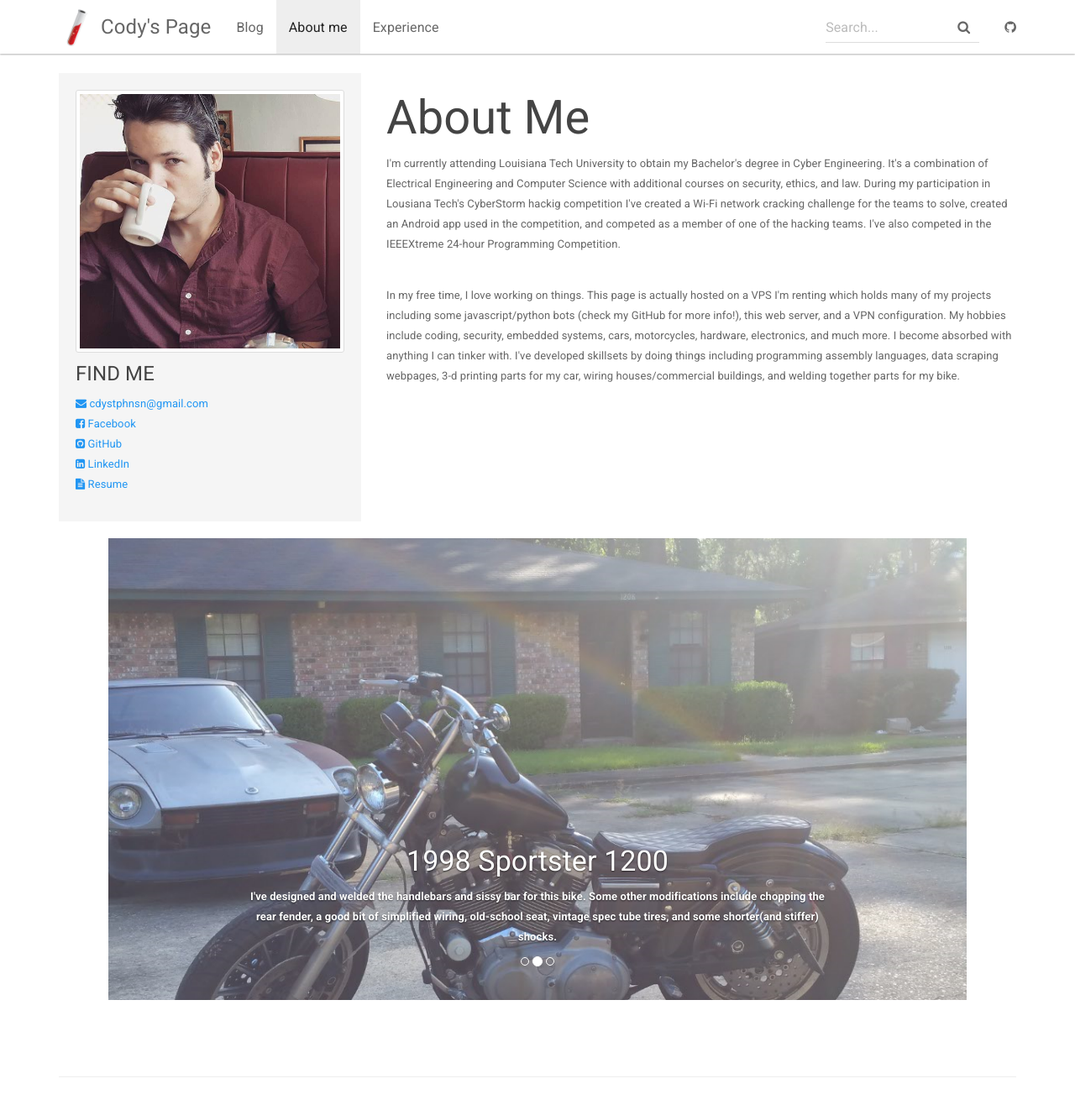
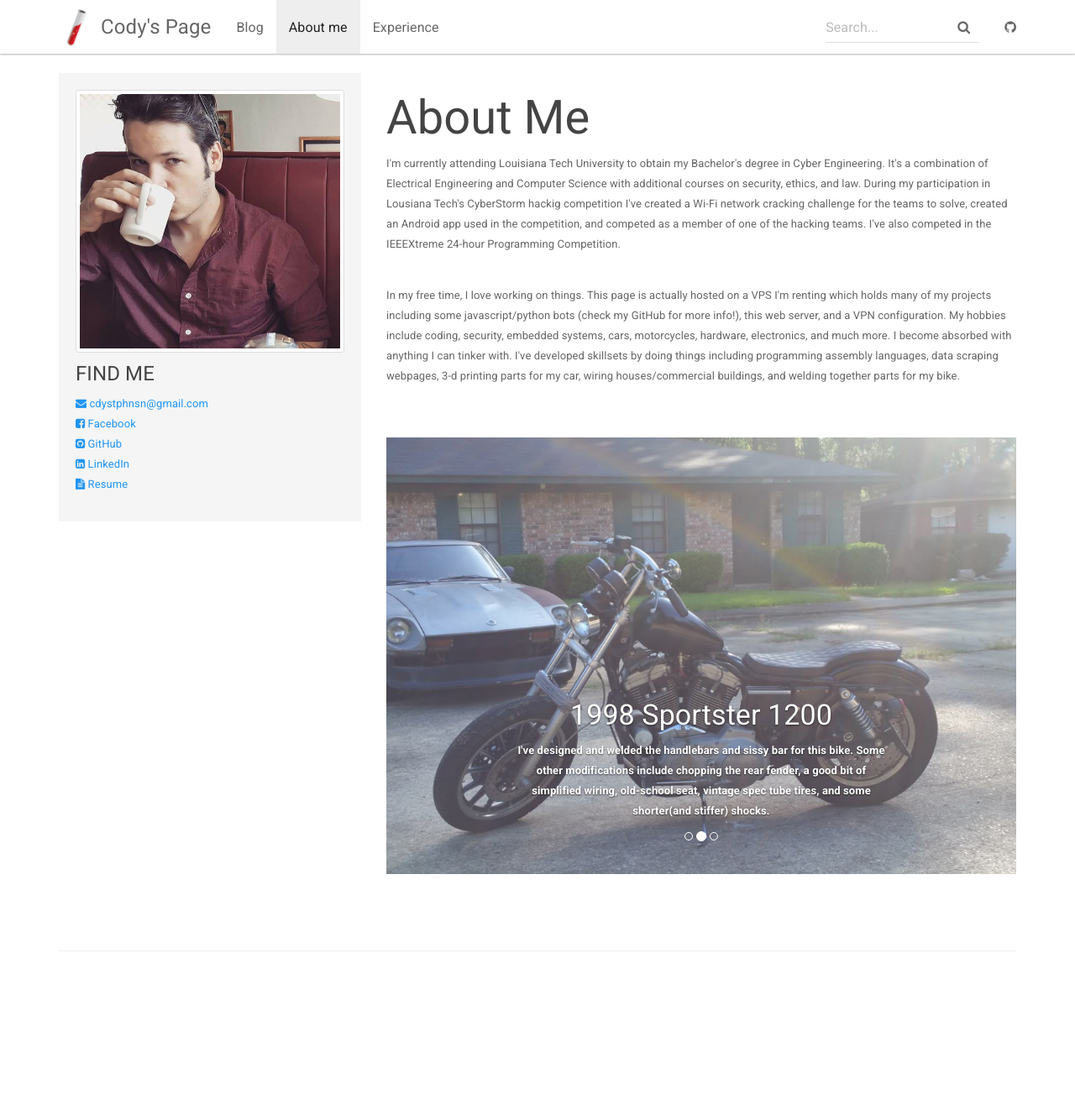
Before and after one commit to zenxr/zenxr.github.io, a Jekyll site: the page built from about_me.html, in a window 1280 px wide and 1352 px high. Shown: the top 1322 px of the window at 84% size. Built offline with Jekyll 4.4.1, drawn with Linux system fonts in a browser that asks for light colours; nearby versions of some CDN libraries.

Commit message:
Changed carousel

```diff
--- a/about_me.html
+++ b/about_me.html
@@ -25,8 +25,7 @@ sectionid: about_me
         	<p>In my free time, I love working on things. This page is actually hosted on a VPS I'm renting which holds many of my projects including some javascript/python bots (check my GitHub for more info!), this web server, and a VPN configuration. My hobbies include coding, security, embedded systems, cars, motorcycles, hardware, electronics, and much more. I become absorbed with anything I can tinker with. I've developed skillsets by doing things including programming assembly languages, data scraping webpages, 3-d printing parts for my car, wiring houses/commercial buildings, and welding together parts for my bike.</p>
         	<br>
         	<br>
-        </div>
-        <div class="container hidden-xs">
+
             <div id="myCarousel" class="carousel slide" data-ride="carousel">
               <!-- Indicators -->
               <ol class="carousel-indicators">
@@ -37,7 +36,7 @@ sectionid: about_me
 
               <!-- Wrapper for slides -->
               <div class="carousel-inner">
-                <div class="item active" style="height: 550px;">
+                <div class="item active">
                     <img class="img center-block h-100 mw-100" src="{{site.baseurl}}/img/cindy_cody.jpg" class="img-responsive" alt="Cindy and Cody">
                     <div class="carousel-caption d-none d-md-block">
                         <h3>Mrs. Stephenson</h3>
@@ -45,7 +44,7 @@ sectionid: about_me
                     </div>
                 </div>
 
-                <div class="item" style="height: 550px;">
+                <div class="item">
                   <img class="img-responsive center-block h-100" src="{{site.baseurl}}/img/sportster.png" alt="1998 Sportster">
                   <div class="carousel-caption d-none d-md-block">
                         <h3>1998 Sportster 1200</h3>
@@ -53,7 +52,7 @@ sectionid: about_me
                     </div>
                 </div>
 
-                <div class="item" style="height: 550px;">
+                <div class="item">
                   <img class="img-responsive center-block h-100" src="{{site.baseurl}}/img/280z.png" alt="1977 280z">
                   <div class="carousel-caption d-none d-md-block">
                         <h3>1977 Datsun 280z</h3>
--- a/css/main.scss
+++ b/css/main.scss
@@ -84,3 +84,7 @@ body {
 .navbar-form .has-feedback .form-control-feedback{
   top:10px
 }
+
+.carousel-inner > .item > img, .carousel-inner > .item > a > img {
+    width: 100%;
+}
```
